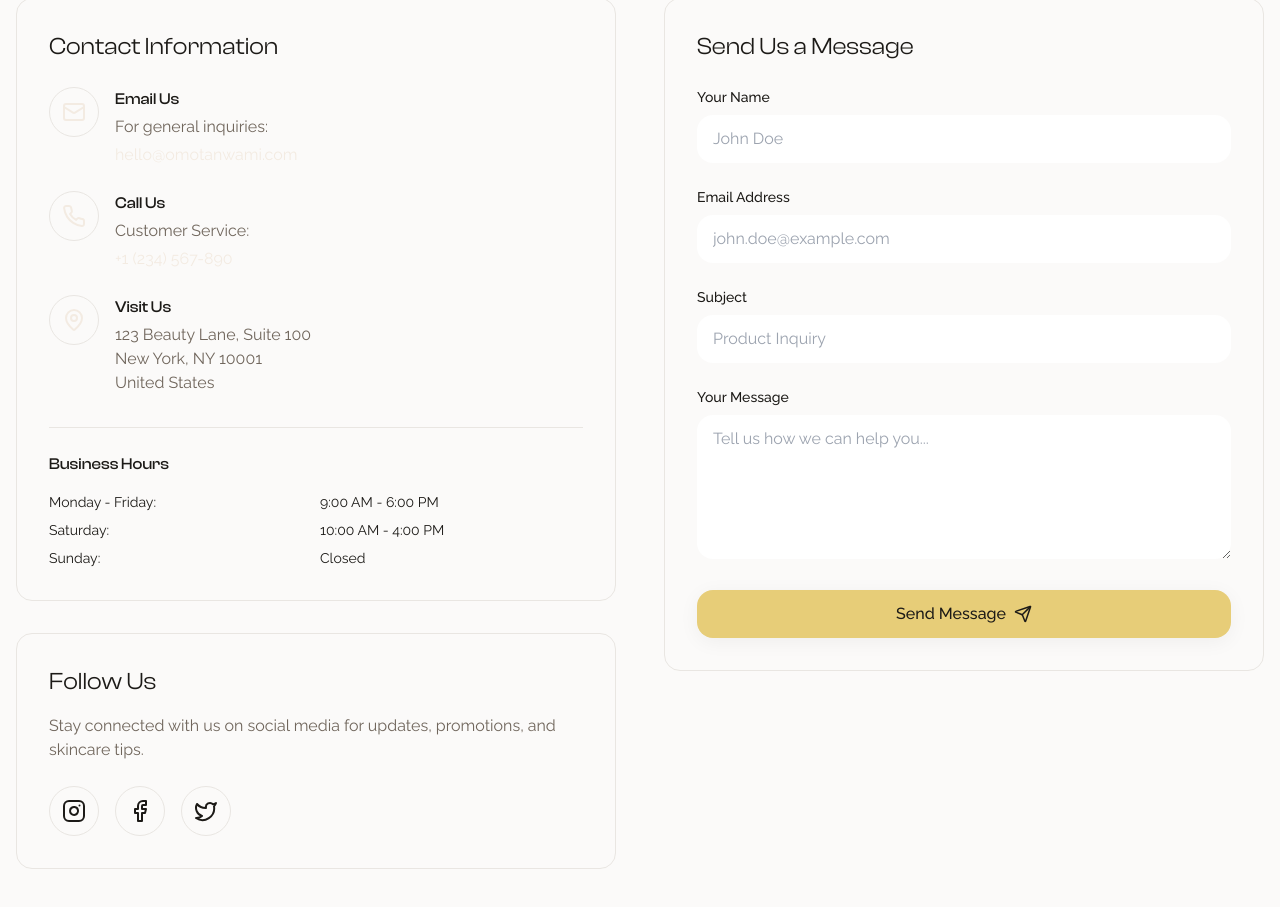
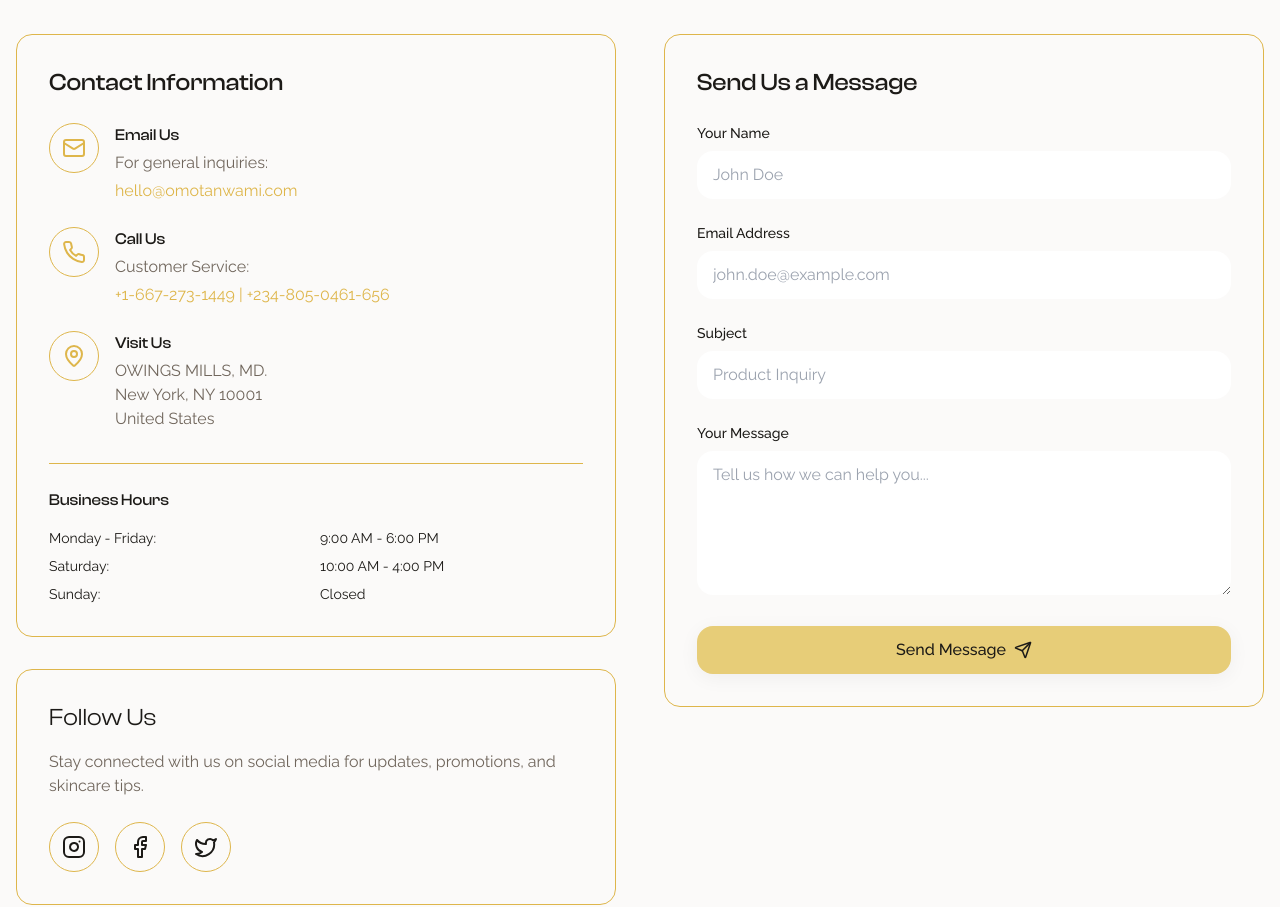
Before and after one commit to f-coded/omotanwa-aesthetics-glow, a React (Vite) app: page /contact in a window 1280 px wide. Shown: the part 432-1339 px from the top of the page. Built offline with nearby package versions, Linux system fonts and the light colour scheme.

Commit message:
updated contact page

```diff
--- a/src/components/Footer.tsx
+++ b/src/components/Footer.tsx
@@ -72,7 +72,7 @@ const Footer: React.FC = () => {
           </div>
 
           <div className="border-t border-gold-medium/20 pt-6">
-            <div className="flex justify-center items-center gap-4 mb-4">
+            <div className="flex justify-center items-center gap-9 mb-8">
               <div className="flex items-center gap-2 text-xs text-muted-foreground">
                 <span>We accept:</span>
                 <div className="flex items-center gap-2">
@@ -100,8 +100,8 @@ const Footer: React.FC = () => {
               </div>
             </div>
             <p className="text-xs text-muted-foreground flex items-center justify-center gap-1">
-              <Heart size={12} className="text-gold" /> Omotanwa MI Aesthetics
-              &copy; {new Date().getFullYear()}
+              <Heart size={12} className="text-gold" /> Omotanwa Mi Inc &copy;{" "}
+              {new Date().getFullYear()}
             </p>
           </div>
         </motion.div>
--- a/src/pages/ContactPage.tsx
+++ b/src/pages/ContactPage.tsx
@@ -1,28 +1,30 @@
-
-import React, { useState, useEffect } from 'react';
-import { motion } from 'framer-motion';
-import { Mail, Phone, MapPin, Send } from 'lucide-react';
-import { toast } from 'sonner';
+import React, { useState, useEffect } from "react";
+import { motion } from "framer-motion";
+import { Mail, Phone, MapPin, Send } from "lucide-react";
+import { toast } from "sonner";
 
 const ContactPage: React.FC = () => {
   const [formData, setFormData] = useState({
-    name: '',
-    email: '',
-    subject: '',
-    message: ''
+    name: "",
+    email: "",
+    subject: "",
+    message: "",
   });
   const [isSubmitting, setIsSubmitting] = useState(false);
 
-  const phoneNumber = '+1234567890';
-  const whatsappMessage = "Hello! I'd like to schedule a skincare consultation.";
+  const phoneNumber = "+16672731449";
+  const whatsappMessage =
+    "Hello! I'd like to schedule a skincare  consultation.";
   const openWhatsApp = () => {
     const url = `https://wa.me/${phoneNumber}?text=${encodeURIComponent(whatsappMessage)}`;
-    window.open(url, '_blank');
+    window.open(url, "_blank");
   };
 
-  const handleChange = (e: React.ChangeEvent<HTMLInputElement | HTMLTextAreaElement>) => {
+  const handleChange = (
+    e: React.ChangeEvent<HTMLInputElement | HTMLTextAreaElement>
+  ) => {
     const { name, value } = e.target;
-    setFormData(prev => ({ ...prev, [name]: value }));
+    setFormData((prev) => ({ ...prev, [name]: value }));
   };
 
   const handleSubmit = (e: React.FormEvent) => {
@@ -36,10 +38,10 @@ const ContactPage: React.FC = () => {
         duration: 5000,
       });
       setFormData({
-        name: '',
-        email: '',
-        subject: '',
-        message: ''
+        name: "",
+        email: "",
+        subject: "",
+        message: "",
       });
     }, 1500);
   };
@@ -49,8 +51,8 @@ const ContactPage: React.FC = () => {
     visible: {
       opacity: 1,
       y: 0,
-      transition: { duration: 0.5 }
-    }
+      transition: { duration: 0.5 },
+    },
   };
 
   const staggerContainer = {
@@ -58,42 +60,49 @@ const ContactPage: React.FC = () => {
     visible: {
       opacity: 1,
       transition: {
-        staggerChildren: 0.1
-      }
-    }
+        staggerChildren: 0.1,
+      },
+    },
   };
   useEffect(() => {
-    document.title = 'Contact Us | Omotanwa MI';
-    const desc = 'Contact Omotanwa MI for skincare support, consultations, and product advice.';
-    let meta = document.querySelector('meta[name="description"]') as HTMLMetaElement | null;
+    document.title = "Contact Us | Omotanwa MI";
+    const desc =
+      "Contact Omotanwa MI for skincare support, consultations, and product advice.";
+    let meta = document.querySelector(
+      'meta[name="description"]'
+    ) as HTMLMetaElement | null;
     if (!meta) {
-      meta = document.createElement('meta');
-      meta.name = 'description';
+      meta = document.createElement("meta");
+      meta.name = "description";
       document.head.appendChild(meta);
     }
     meta.content = desc;
 
-    let link = document.querySelector('link[rel="canonical"]') as HTMLLinkElement | null;
+    let link = document.querySelector(
+      'link[rel="canonical"]'
+    ) as HTMLLinkElement | null;
     if (!link) {
-      link = document.createElement('link');
-      link.rel = 'canonical';
+      link = document.createElement("link");
+      link.rel = "canonical";
       document.head.appendChild(link);
     }
     link.href = `${window.location.origin}/contact`;
 
-    const script = document.createElement('script');
-    script.type = 'application/ld+json';
+    const script = document.createElement("script");
+    script.type = "application/ld+json";
     script.text = JSON.stringify({
       "@context": "https://schema.org",
       "@type": "Organization",
       name: "Omotanwa MI",
       url: window.location.origin,
-      contactPoint: [{
-        "@type": "ContactPoint",
-        contactType: "customer support",
-        email: "hello@omotanwami.com",
-        telephone: "+1234567890"
-      }]
+      contactPoint: [
+        {
+          "@type": "ContactPoint",
+          contactType: "customer support",
+          email: "hello@omotanwami.com",
+          telephone: "+2348050461656",
+        },
+      ],
     });
     document.head.appendChild(script);
     return () => {
@@ -109,19 +118,27 @@ const ContactPage: React.FC = () => {
         animate={{ opacity: 1, y: 0 }}
         transition={{ duration: 0.5 }}
       >
-        <h1 className="text-3xl md:text-4xl lg:text-5xl font-quincy mb-4">Contact Omotanwa MI</h1>
+        <h1 className="text-3xl md:text-4xl lg:text-5xl font-medium mt-9 mb-4">
+          Contact Omotanwa MI
+        </h1>
         <p className="text-lg text-muted-foreground max-w-2xl mx-auto">
-          Have questions about our products or need personalized skincare advice? We're here to help.
+          Have questions about our products or need personalized skincare
+          advice? We're here to help.
         </p>
       </motion.div>
 
       {/* Consultation CTA */}
-      <div className="mb-12 rounded-2xl border border-border p-6 flex flex-col md:flex-row items-center justify-between gap-4">
+      <div className="mb-12 rounded-2xl border border-gold-dark p-6 flex flex-col md:flex-row items-center justify-between gap-4">
         <div>
           <h2 className="text-xl font-medium">Prefer a 1:1 consultation?</h2>
-          <p className="text-muted-foreground">Chat with our certified aesthetician for tailored recommendations.</p>
+          <p className="text-muted-foreground">
+            Chat with our certified aesthetician for tailored recommendations.
+          </p>
         </div>
-        <button onClick={openWhatsApp} className="btn-primary px-6 py-3 rounded-md">
+        <button
+          onClick={openWhatsApp}
+          className="btn-primary px-6 py-3 rounded-md"
+        >
           Schedule on WhatsApp
         </button>
       </div>
@@ -134,52 +151,67 @@ const ContactPage: React.FC = () => {
           animate="visible"
           className="space-y-8"
         >
-          <motion.div variants={fadeIn} className="bg-background rounded-2xl border border-border p-8">
-            <h2 className="text-2xl font-quincy mb-6">Contact Information</h2>
+          <motion.div
+            variants={fadeIn}
+            className="bg-background rounded-2xl border border-gold-dark p-8"
+          >
+            <h2 className="text-2xl font-medium mb-6">Contact Information</h2>
 
             <div className="space-y-6">
               <div className="flex items-start">
-                <div className="p-3 rounded-full border border-border mr-4 text-primary">
+                <div className="p-3 rounded-full border border-gold-dark mr-4 text-gold-dark">
                   <Mail size={24} />
                 </div>
                 <div>
                   <h3 className="font-medium mb-1">Email Us</h3>
-                  <p className="text-muted-foreground mb-1">For general inquiries:</p>
-                  <a href="mailto:hello@omotanwami.com" className="text-primary hover:underline">
+                  <p className="text-muted-foreground mb-1">
+                    For general inquiries:
+                  </p>
+                  <a
+                    href="mailto:omotanwamiaesthetics@gmail.com"
+                    className="text-gold-dark hover:underline"
+                  >
                     hello@omotanwami.com
                   </a>
                 </div>
               </div>
 
               <div className="flex items-start">
-                <div className="p-3 rounded-full border border-border mr-4 text-primary">
+                <div className="p-3 rounded-full border border-gold-dark mr-4 text-gold-dark">
                   <Phone size={24} />
                 </div>
                 <div>
                   <h3 className="font-medium mb-1">Call Us</h3>
-                  <p className="text-muted-foreground mb-1">Customer Service:</p>
-                  <a href="tel:+1234567890" className="text-primary hover:underline">
-                    +1 (234) 567-890
+                  <p className="text-muted-foreground mb-1">
+                    Customer Service:
+                  </p>
+                  <a
+                    href="tel:+16672731449"
+                    className="text-gold-dark hover:underline"
+                  >
+                    +1-667-273-1449 | +234-805-0461-656
                   </a>
                 </div>
               </div>
 
               <div className="flex items-start">
-                <div className="p-3 rounded-full border border-border mr-4 text-primary">
+                <div className="p-3 rounded-full border border-gold-dark mr-4 text-gold-dark">
                   <MapPin size={24} />
                 </div>
                 <div>
                   <h3 className="font-medium mb-1">Visit Us</h3>
                   <p className="text-muted-foreground">
-                    123 Beauty Lane, Suite 100<br />
-                    New York, NY 10001<br />
+                    OWINGS MILLS, MD.
+                    <br />
+                    New York, NY 10001
+                    <br />
                     United States
                   </p>
                 </div>
               </div>
             </div>
 
-            <div className="mt-8 pt-6 border-t border-border">
+            <div className="mt-8 pt-6 border-t border-gold-dark">
               <h3 className="font-medium mb-4">Business Hours</h3>
               <div className="grid grid-cols-2 gap-2 text-sm">
                 <div>Monday - Friday:</div>
@@ -192,36 +224,89 @@ const ContactPage: React.FC = () => {
             </div>
           </motion.div>
 
-          <motion.div variants={fadeIn} className="rounded-2xl border border-border p-8 bg-background">
+          <motion.div
+            variants={fadeIn}
+            className="rounded-2xl border border-gold-dark p-8 bg-background"
+          >
             <h2 className="text-2xl font-quincy mb-4">Follow Us</h2>
             <p className="text-muted-foreground mb-6">
-              Stay connected with us on social media for updates, promotions, and skincare tips.
+              Stay connected with us on social media for updates, promotions,
+              and skincare tips.
             </p>
             <div className="flex space-x-4">
-              <a href="#" className="p-3 rounded-full border border-border hover:bg-accent transition-colors">
-                <svg xmlns="http://www.w3.org/2000/svg" width="24" height="24" viewBox="0 0 24 24" fill="none" stroke="currentColor" strokeWidth="2" strokeLinecap="round" strokeLinejoin="round" className="text-foreground"><rect width="20" height="20" x="2" y="2" rx="5" ry="5"/><path d="M16 11.37A4 4 0 1 1 12.63 8 4 4 0 0 1 16 11.37z"/><line x1="17.5" x2="17.51" y1="6.5" y2="6.5"/></svg>
+              <a
+                href="#"
+                className="p-3 rounded-full border border-gold-dark hover:bg-gold/60 transition-colors"
+              >
+                <svg
+                  xmlns="http://www.w3.org/2000/svg"
+                  width="24"
+                  height="24"
+                  viewBox="0 0 24 24"
+                  fill="none"
+                  stroke="currentColor"
+                  strokeWidth="2"
+                  strokeLinecap="round"
+                  strokeLinejoin="round"
+                  className="text-foreground"
+                >
+                  <rect width="20" height="20" x="2" y="2" rx="5" ry="5" />
+                  <path d="M16 11.37A4 4 0 1 1 12.63 8 4 4 0 0 1 16 11.37z" />
+                  <line x1="17.5" x2="17.51" y1="6.5" y2="6.5" />
+                </svg>
               </a>
-              <a href="#" className="p-3 rounded-full border border-border hover:bg-accent transition-colors">
-                <svg xmlns="http://www.w3.org/2000/svg" width="24" height="24" viewBox="0 0 24 24" fill="none" stroke="currentColor" strokeWidth="2" strokeLinecap="round" strokeLinejoin="round" className="text-foreground"><path d="M18 2h-3a5 5 0 0 0-5 5v3H7v4h3v8h4v-8h3l1-4h-4V7a1 1 0 0 1 1-1h3z"/></svg>
+              <a
+                href="#"
+                className="p-3 rounded-full border border-gold-dark hover:bg-gold/60 transition-colors"
+              >
+                <svg
+                  xmlns="http://www.w3.org/2000/svg"
+                  width="24"
+                  height="24"
+                  viewBox="0 0 24 24"
+                  fill="none"
+                  stroke="currentColor"
+                  strokeWidth="2"
+                  strokeLinecap="round"
+                  strokeLinejoin="round"
+                  className="text-foreground"
+                >
+                  <path d="M18 2h-3a5 5 0 0 0-5 5v3H7v4h3v8h4v-8h3l1-4h-4V7a1 1 0 0 1 1-1h3z" />
+                </svg>
               </a>
-              <a href="#" className="p-3 rounded-full border border-border hover:bg-accent transition-colors">
-                <svg xmlns="http://www.w3.org/2000/svg" width="24" height="24" viewBox="0 0 24 24" fill="none" stroke="currentColor" strokeWidth="2" strokeLinecap="round" strokeLinejoin="round" className="text-foreground"><path d="M22 4s-.7 2.1-2 3.4c1.6 10-9.4 17.3-18 11.6 2.2.1 4.4-.6 6-2C3 15.5.5 9.6 3 5c2.2 2.6 5.6 4.1 9 4-.9-4.2 4-6.6 7-3.8 1.1 0 3-1.2 3-1.2z"/></svg>
+              <a
+                href="#"
+                className="p-3 rounded-full border border-gold-dark hover:bg-gold/60 transition-colors"
+              >
+                <svg
+                  xmlns="http://www.w3.org/2000/svg"
+                  width="24"
+                  height="24"
+                  viewBox="0 0 24 24"
+                  fill="none"
+                  stroke="currentColor"
+                  strokeWidth="2"
+                  strokeLinecap="round"
+                  strokeLinejoin="round"
+                  className="text-foreground"
+                >
+                  <path d="M22 4s-.7 2.1-2 3.4c1.6 10-9.4 17.3-18 11.6 2.2.1 4.4-.6 6-2C3 15.5.5 9.6 3 5c2.2 2.6 5.6 4.1 9 4-.9-4.2 4-6.6 7-3.8 1.1 0 3-1.2 3-1.2z" />
+                </svg>
               </a>
             </div>
           </motion.div>
         </motion.div>
 
         {/* Contact Form */}
-        <motion.div
-          variants={fadeIn}
-          initial="hidden"
-          animate="visible"
-        >
-          <div className="bg-background rounded-2xl border border-border p-8">
-            <h2 className="text-2xl font-quincy mb-6">Send Us a Message</h2>
+        <motion.div variants={fadeIn} initial="hidden" animate="visible">
+          <div className="bg-background rounded-2xl border border-gold-dark p-8">
+            <h2 className="text-2xl font-medium mb-6">Send Us a Message</h2>
             <form onSubmit={handleSubmit} className="space-y-6">
               <div>
-                <label htmlFor="name" className="block text-sm font-medium mb-2">
+                <label
+                  htmlFor="name"
+                  className="block text-sm font-medium mb-2"
+                >
                   Your Name
                 </label>
                 <input
@@ -237,7 +322,10 @@ const ContactPage: React.FC = () => {
               </div>
 
               <div>
-                <label htmlFor="email" className="block text-sm font-medium mb-2">
+                <label
+                  htmlFor="email"
+                  className="block text-sm font-medium mb-2"
+                >
                   Email Address
                 </label>
                 <input
@@ -253,7 +341,10 @@ const ContactPage: React.FC = () => {
               </div>
 
               <div>
-                <label htmlFor="subject" className="block text-sm font-medium mb-2">
+                <label
+                  htmlFor="subject"
+                  className="block text-sm font-medium mb-2"
+                >
                   Subject
                 </label>
                 <input
@@ -269,7 +360,10 @@ const ContactPage: React.FC = () => {
               </div>
 
               <div>
-                <label htmlFor="message" className="block text-sm font-medium mb-2">
+                <label
+                  htmlFor="message"
+                  className="block text-sm font-medium mb-2"
+                >
                   Your Message
                 </label>
                 <textarea
@@ -289,7 +383,7 @@ const ContactPage: React.FC = () => {
                 disabled={isSubmitting}
                 className="btn-primary w-full flex items-center justify-center gap-2"
               >
-                {isSubmitting ? 'Sending...' : 'Send Message'}
+                {isSubmitting ? "Sending..." : "Send Message"}
                 {!isSubmitting && <Send size={18} />}
               </button>
             </form>
--- a/src/pages/HomePage.tsx
+++ b/src/pages/HomePage.tsx
@@ -385,7 +385,7 @@ const HomePage: React.FC = () => {
                     (testimonial, index) => (
                       <div
                         key={`${testimonial.id}-${index}`}
-                        className="bg-white p-6 rounded-2xl min-w-[320px] border border-gold-light/20 group hover:border-gold-medium/40 transition-all duration-300"
+                        className="bg-white p-6 rounded-2xl min-w-[320px] border border-gold-dark group hover:border-gold-medium/40 transition-all duration-300"
                       >
                         <div className="mb-4 flex gap-1">
                           {[1, 2, 3, 4, 5].map((star) => (
```
Also changed, not shown: src/components/WhatsAppWidget.tsx (+9 -9 lines), src/pages/AboutPage.tsx (+15 -5 lines).
